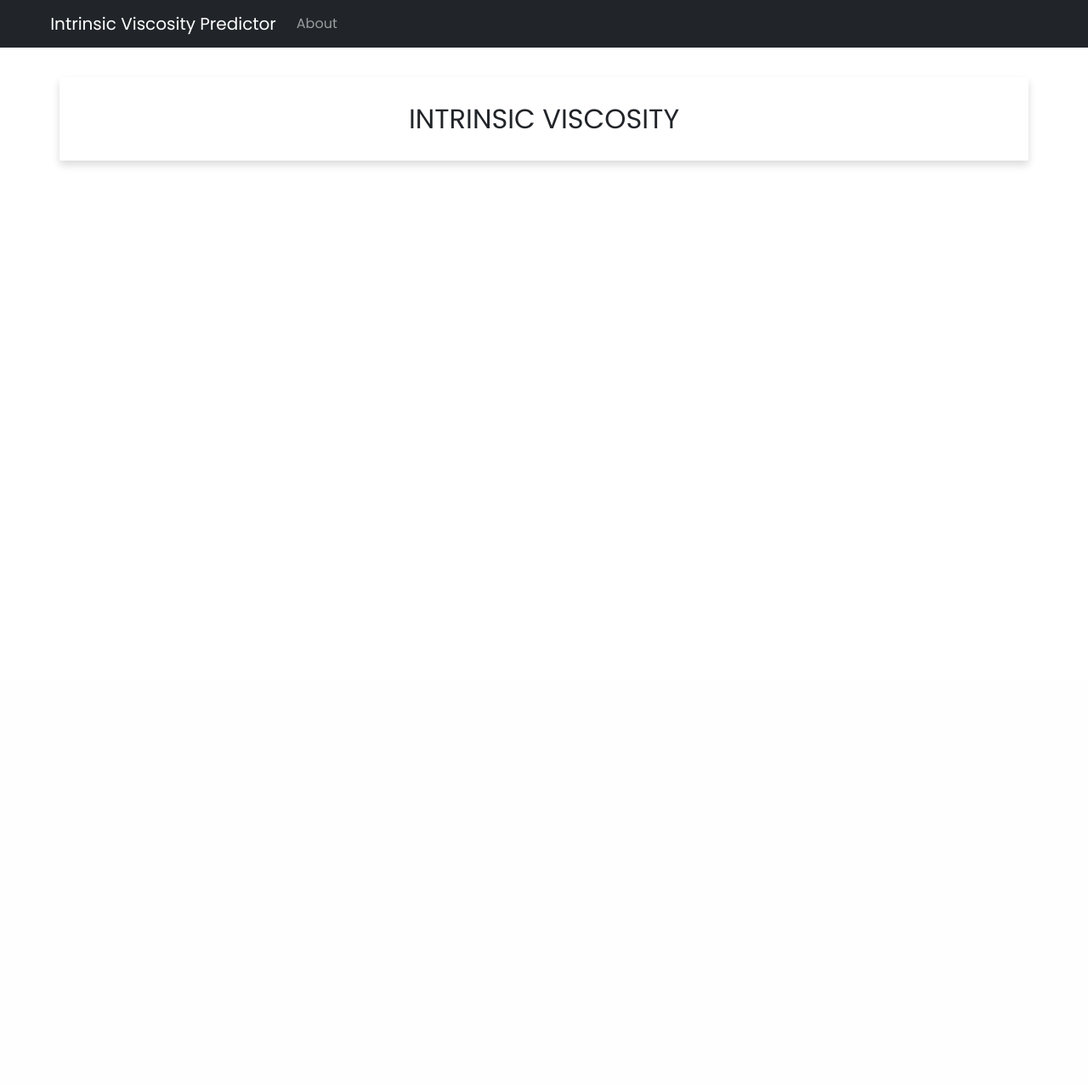
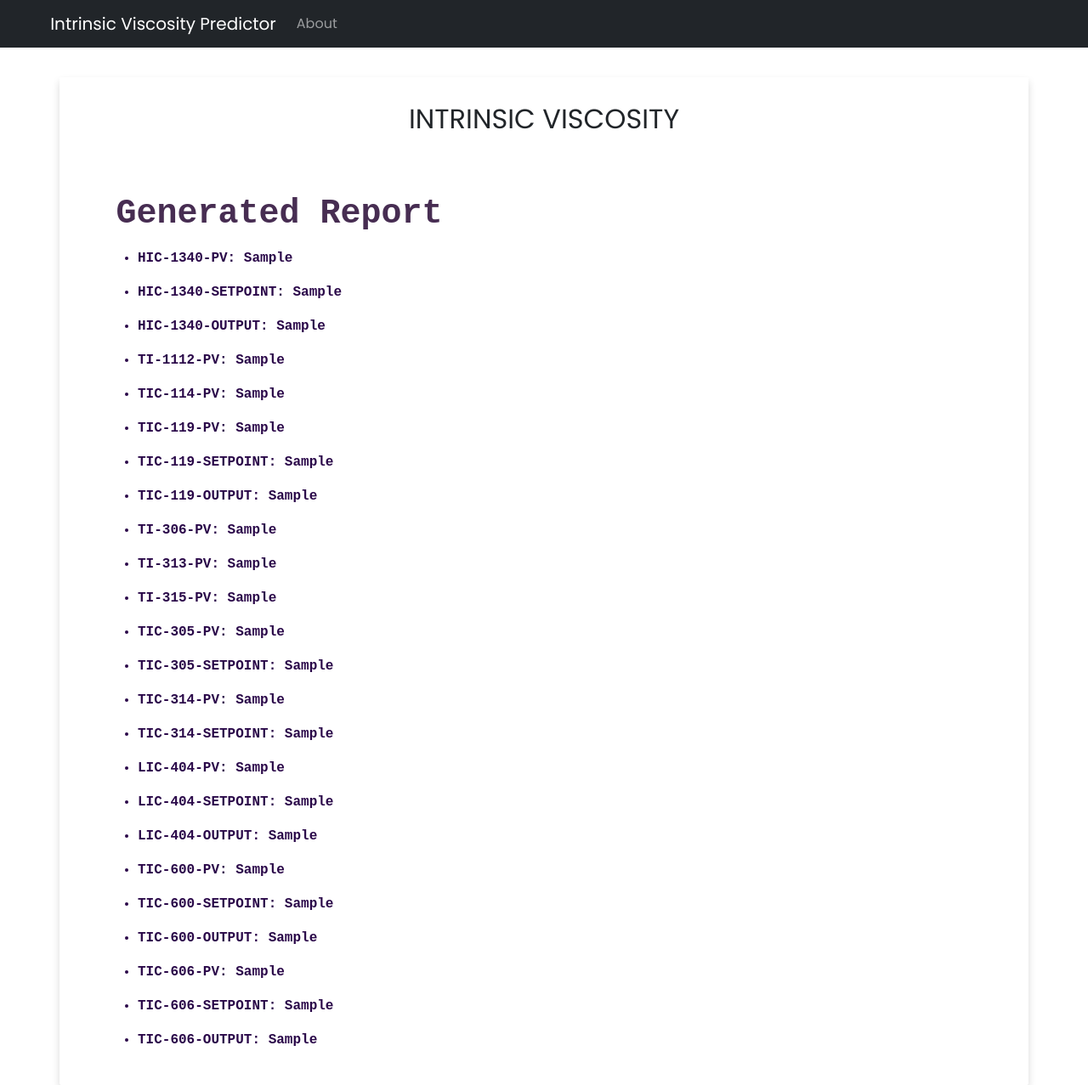
Before and after one commit to Hani1-2/MODEL, a Flask app: template templates/result.html in a window 1280 px wide. Shown: the whole page at 85% size. Before the commit the page ends 196 px from the top, so only its background shows below. Run offline with Flask 2, Linux system fonts and the light colour scheme; the template is opened without the code that fills it: most values are stand-ins (such as "Sample title", 1, 10 or a date in 2020); parts of the project's set-up code (start-up, migrations or seed data) failed here and were passed over.

Commit message:
update results

```diff
--- a/templates/result.html
+++ b/templates/result.html
@@ -19,7 +19,7 @@
     />
   </head>
 
-  <body>
+   <body>
     <nav class="navbar navbar-expand-lg navbar-dark bg-dark">
       <a class="navbar-brand" href="#">Intrinsic Viscosity Predictor</a>
       <button
@@ -66,6 +66,34 @@
         </h1>
         {% endif %}
       </div>
+      <br><br>
+      <div><h1 class="text2">Generated Report</h1></div>
+      <ul>
+        <li class="report">HIC-1340-PV: {{data1}} </li>
+        <li class="report">HIC-1340-SETPOINT: {{data2}} </li>
+        <li class="report">HIC-1340-OUTPUT: {{data3}} </li>
+        <li class="report">TI-1112-PV: {{data4}} </li>
+        <li class="report">TIC-114-PV: {{data5}} </li>
+        <li class="report">TIC-119-PV: {{data6}} </li>
+        <li class="report">TIC-119-SETPOINT: {{data7}} </li>
+        <li class="report">TIC-119-OUTPUT: {{data8}} </li>
+        <li class="report">TI-306-PV: {{data9}} </li>
+        <li class="report">TI-313-PV: {{data10}} </li>
+        <li class="report">TI-315-PV: {{data11}} </li>
+        <li class="report">TIC-305-PV: {{data12}} </li>
+        <li class="report">TIC-305-SETPOINT: {{data13}} </li>
+        <li class="report">TIC-314-PV: {{data14}} </li>
+        <li class="report">TIC-314-SETPOINT: {{data15}} </li>
+        <li class="report">LIC-404-PV: {{data16}} </li>
+        <li class="report">LIC-404-SETPOINT: {{data17}} </li>
+        <li class="report">LIC-404-OUTPUT: {{data18}} </li>
+        <li class="report">TIC-600-PV: {{data19}} </li>
+        <li class="report">TIC-600-SETPOINT: {{data20}} </li>
+        <li class="report">TIC-600-OUTPUT: {{data21}} </li>
+        <li class="report">TIC-606-PV: {{data22}} </li>
+        <li class="report">TIC-606-SETPOINT: {{data23}} </li>
+        <li class="report">TIC-606-OUTPUT: {{data24}} </li>
+      </ul>
     </div>
     <script
       src="https://cdn.jsdelivr.net/npm/bootstrap@5.0.2/dist/js/bootstrap.bundle.min.js"
```
